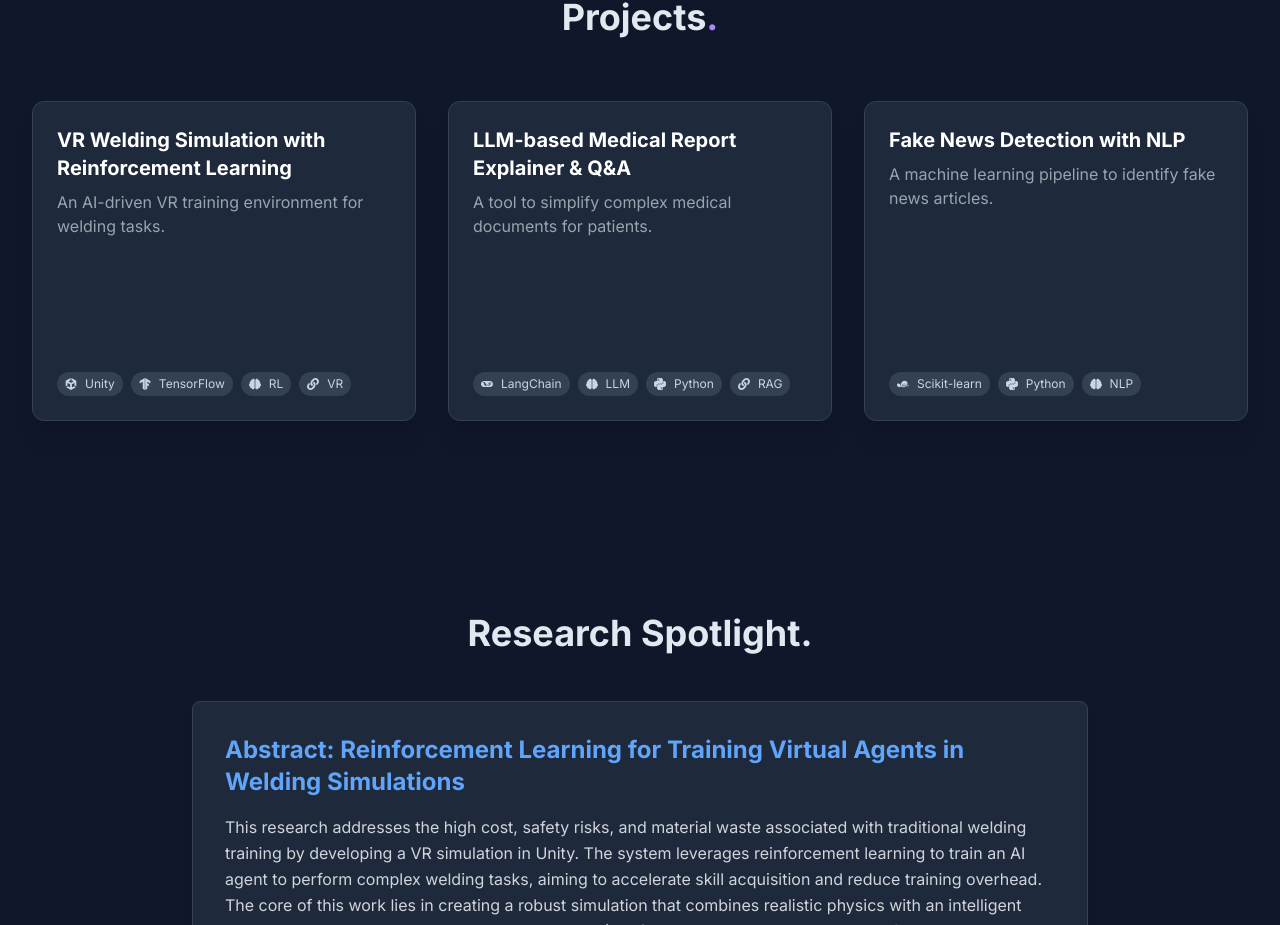
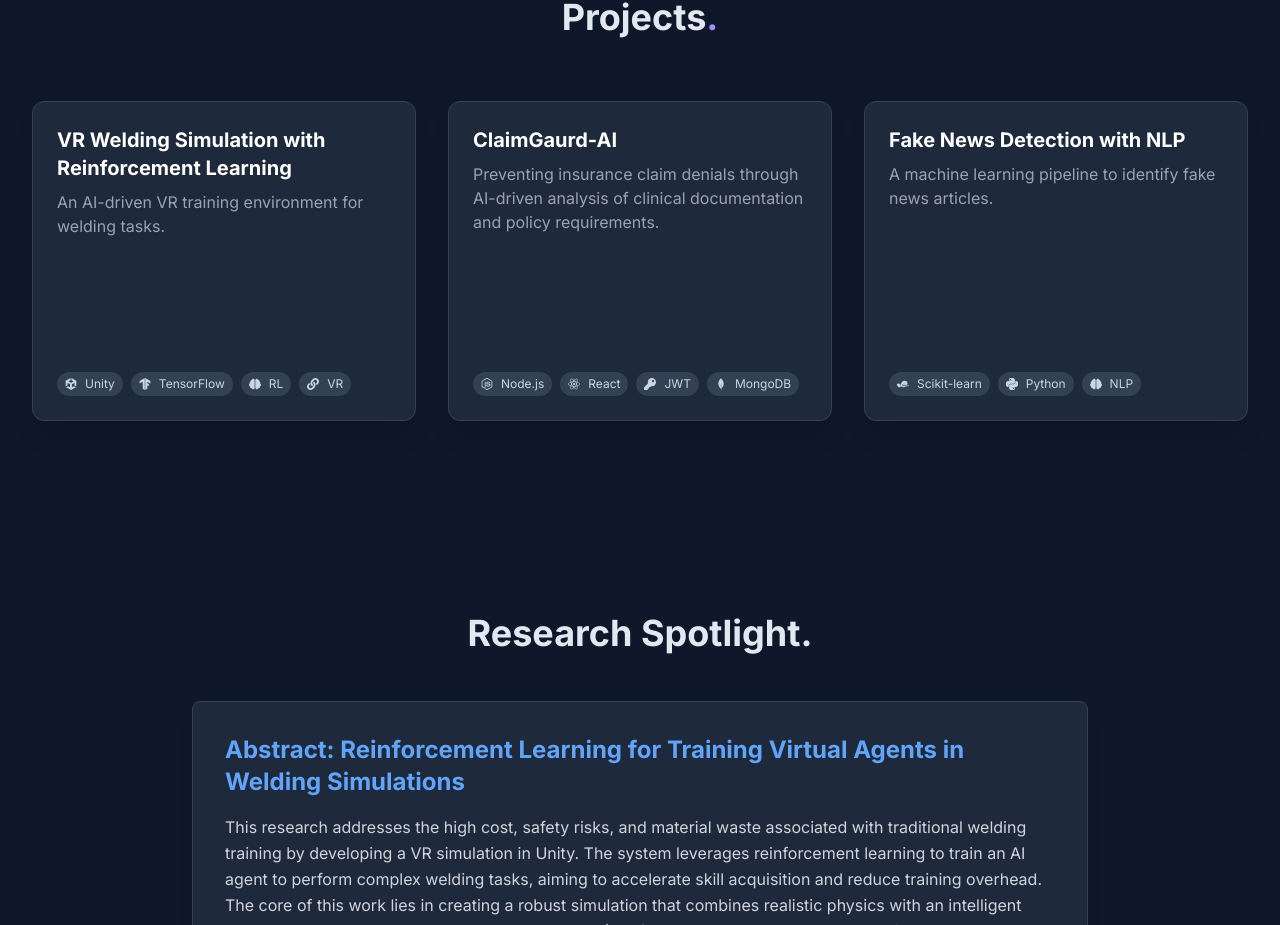
Before and after one commit to NandiniDevraj/nandini-portfolio, a React (Vite) app: page / in a window 1280 px wide. Shown: the part 6238-7163 px from the top of the page. Built offline with nearby package versions, Linux system fonts and the light colour scheme.

Commit message:
Added new project - ClaimGaurd AI

```diff
--- a/src/components/Projects.jsx
+++ b/src/components/Projects.jsx
@@ -1,7 +1,7 @@
 import React from 'react';
 import { motion } from 'framer-motion';
-import { FaGithub, FaBrain, FaLink } from 'react-icons/fa';
-import { SiPython, SiScikitlearn, SiLangchain, SiUnity, SiTensorflow } from 'react-icons/si';
+import { FaGithub, FaBrain, FaLink, FaKey } from 'react-icons/fa';
+import { SiPython,SiMongodb, SiScikitlearn, SiLangchain,SiReact, SiUnity, SiTensorflow,  SiNodedotjs} from 'react-icons/si';
 
 // All 3 projects from your resume with relevant details
 const projectsData = [
@@ -20,16 +20,17 @@ const projectsData = [
     linkIcon: <FaLink />,
   },
   {
-    title: 'LLM-based Medical Report Explainer & Q&A',
-    shortDescription: 'A tool to simplify complex medical documents for patients.',
-    longDescription: 'Built a medical report explainer using LLaMA-2 and LangChain-RAG, achieving >88% layman readability and enabling a voice-based Q&A assistant with Whisper ASR.',
-    technologies: [
-      { name: 'LangChain', icon: <SiLangchain /> },
-      { name: 'LLM', icon: <FaBrain /> },
-      { name: 'Python', icon: <SiPython /> },
-      { name: 'RAG', icon: <FaLink /> },
+    title: 'ClaimGaurd-AI',
+    shortDescription:  'Preventing insurance claim denials through AI-driven analysis of clinical documentation and policy requirements.',
+    longDescription: 'This bridges the gap between clinical documentation and complex insurance policy requirements by analyzing both in real time, identifying missing evidence, and generating actionable recommendations tailored to physicians, billing teams, and patients By proactively detecting documentation gaps and predicting approval likelihood.',
+     technologies: [
+      { name: 'Node.js', icon: <SiNodedotjs /> },
+      { name: 'React', icon: <SiReact /> },
+      { name: 'JWT', icon: <FaKey /> },
+      { name: 'MongoDB', icon: <SiMongodb /> },
+      //{ name: 'Security', icon: <FaShieldAlt /> },
     ],
-    link: 'https://github.com/your-repo-link', // <-- UPDATE THIS LINK
+   link: 'https://github.com/NandiniDevraj/ClaimGuard-AI',
     linkText: 'View on GitHub',
     linkIcon: <FaGithub />,
   },
```
